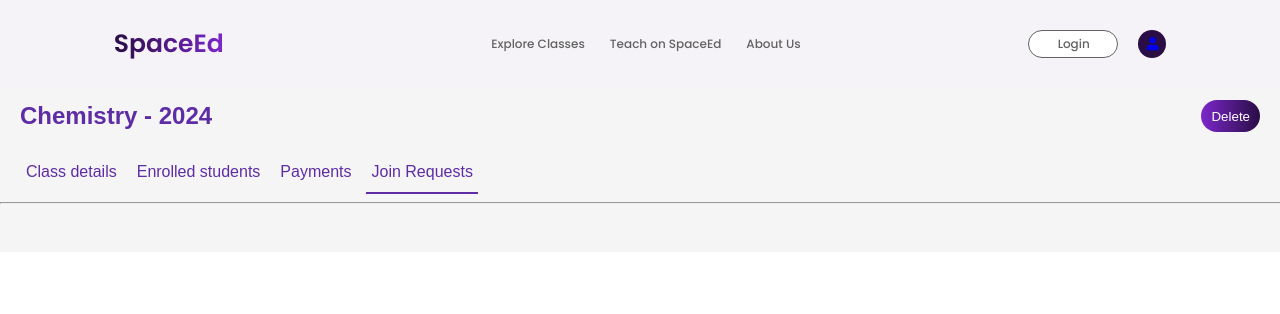
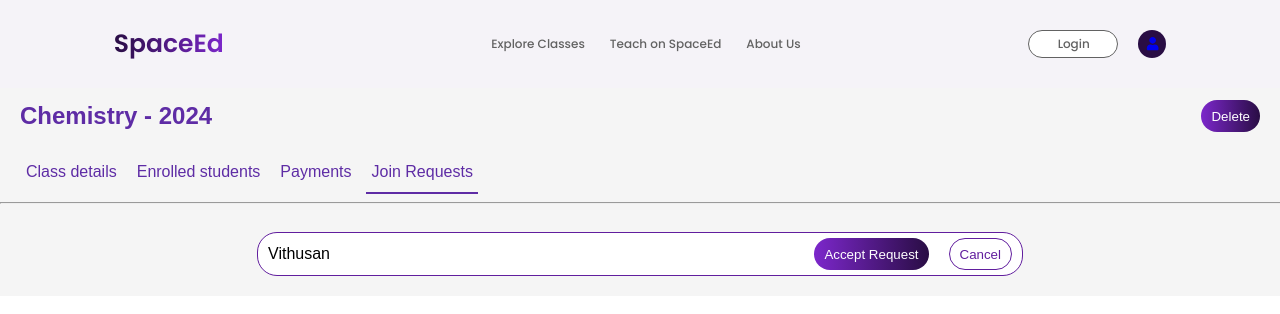
Before and after one commit to Sathursan-S/ProjectOneEd, a React (Create React App) app in the folder Frontend/: page /my-class-page in a window 1280 px wide. Both pictures are taken after a click on the button "Join Requests". Shown: the top 314 px of the page. Built offline with nearby package versions, Linux system fonts and the light colour scheme.

Commit message:
vithusan final works 00003

```diff
--- /dev/null
+++ b/Frontend/src/Components/RequestCard/RequestCard.jsx
@@ -0,0 +1,21 @@
+import React from 'react'
+import { useSelector } from 'react-redux'
+import './RequestCard.css'
+
+const RequestCard = ({studentName}) => {
+
+  return (
+      <div className='RequestCard'>
+          <div className="student-name">
+              <span className='student-name'>{ studentName}</span>
+
+          </div>
+          <div className=" accept-button">
+              <button className='accept-but Button'>Accept Request</button>
+              <button className='cancel-now-but '>Cancel</button>
+          </div>
+      </div>
+  )
+}
+
+export default RequestCard
--- a/Frontend/src/Pages/MyClassSpacePage/MyClassSpacePage.jsx
+++ b/Frontend/src/Pages/MyClassSpacePage/MyClassSpacePage.jsx
@@ -8,6 +8,7 @@ import CreateClassModal from '../../Components/CreateClassModal/CreateClassModal
 import { useParams } from 'react-router-dom';
 import { useDispatch, useSelector } from 'react-redux';
 import { getClasses } from '../../Actions/CreateClassAction';
+import RequestCard from '../../Components/RequestCard/RequestCard';
 
 const MyClassSpacePage = () => {
   const { classSpaceId } = useParams();
@@ -57,12 +58,7 @@ const MyClassSpacePage = () => {
         >
           Manage Status
         </button>
-        <button
-          className={activeSection === 'Join Requests' ? 'active' : ''}
-          onClick={() => setActiveSection('Join Requests')}
-        >
-          Join Requests
-        </button>
+
       </div>
       <hr style={{width:"100%"}}></hr>
       <div className="section">
@@ -113,12 +109,7 @@ const MyClassSpacePage = () => {
             <p>Display list of assignments</p>
           </div>
         )}
-        {activeSection === 'Join Requests' && (
-          <div>
-            <h2>Join Requests</h2>
-            <p>Display list of resources</p>
-          </div>
-        )}
+
       </div>
        {isModalOpen && (
                 <CreateClassModal classSpaceId={classSpaceId} onClose={toggleModal}>
--- a/Frontend/src/Pages/MyClassViewPage/MyClassViewPage.jsx
+++ b/Frontend/src/Pages/MyClassViewPage/MyClassViewPage.jsx
@@ -1,6 +1,7 @@
 import React, {useState } from 'react'
 import './MyClassViewPage.css'
 import cardimg from '../../Images/Card.png'
+import RequestCard from '../../Components/RequestCard/RequestCard';
 const MyClassViewPage = () => {
       const [activeSection, setActiveSection] = useState('My classes');
 
@@ -98,7 +99,14 @@ const MyClassViewPage = () => {
                                 <span className='schedules'>Friday 6.00 PM - 7.00 PM</span>
                             </div>
                   </div>
-              </>}
+                  </>}
+              {activeSection === 'Join requests' &&
+                   (
+                    <div>
+                        <RequestCard studentName="Vithusan"/>
+                    </div>
+                    )}
+
         </div>
     </div>
   )
```
